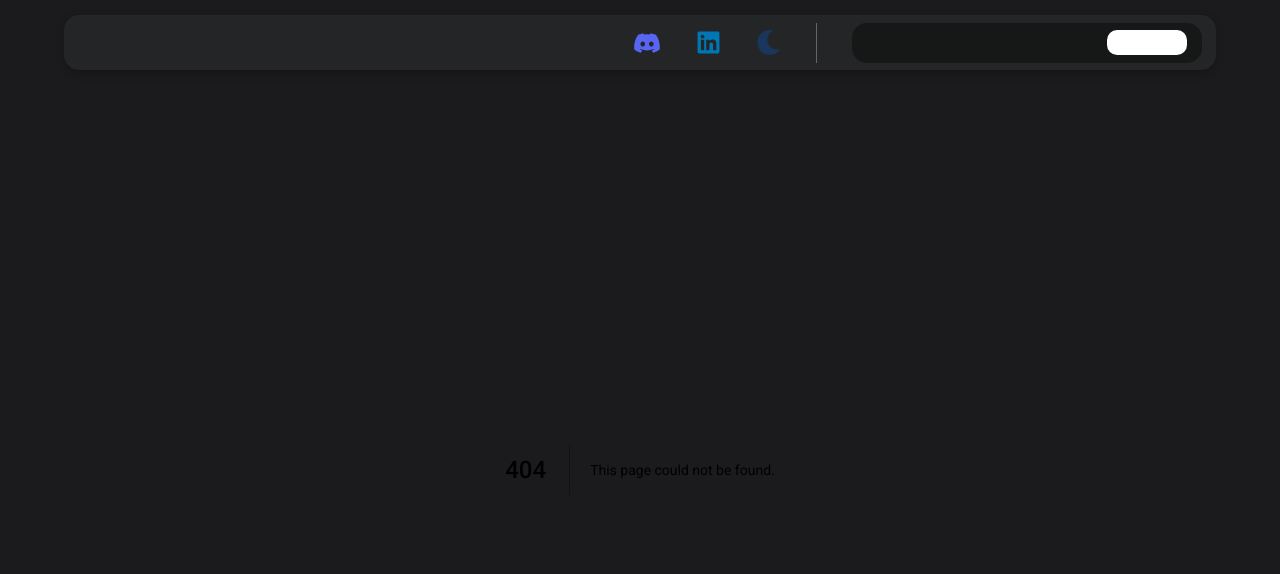
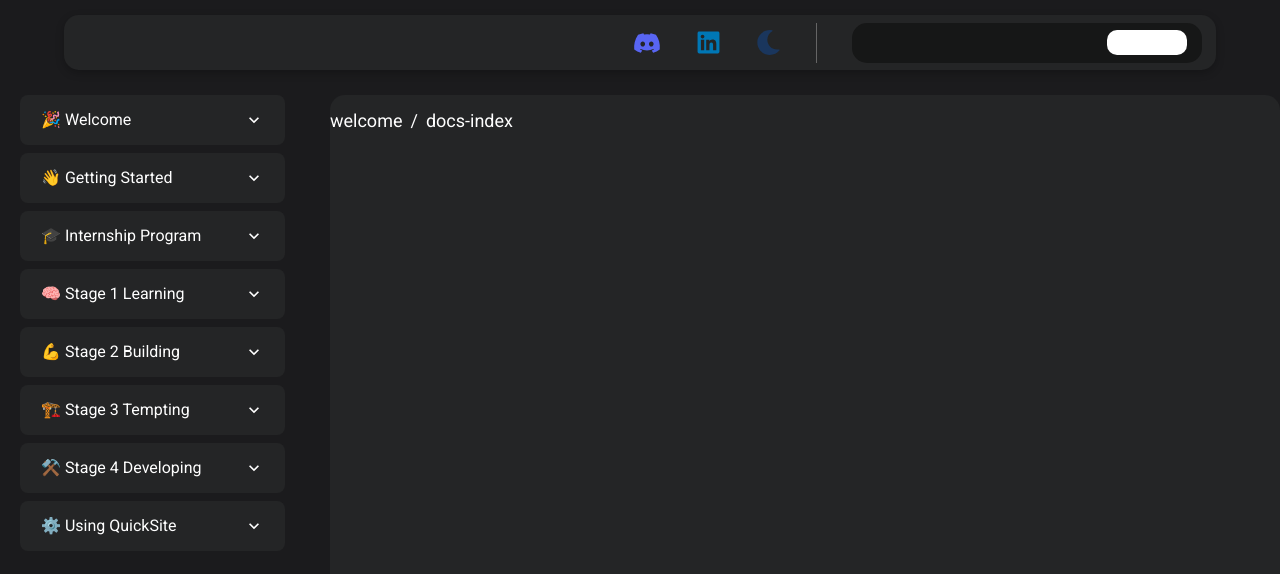
Before and after one commit to AdminForIinRange/quick-site-guru-docs, a Next.js app: page /welcome/docs-index in a window 1280 px wide. Before the commit this address had no page. Shown: the top 574 px of the page. Built offline with nearby package versions, Linux system fonts and the light colour scheme.

Commit message:
big chnages

```diff
--- /dev/null
+++ b/src/app/[titlepath]/[subpath]/page.jsx
@@ -0,0 +1,27 @@
+"use client";
+import Main from "@/components/main/main";
+import Sidebar from "@/components/sidebar/sidebar";
+import { HStack, Box, useMediaQuery } from "@chakra-ui/react";
+import { useState } from "react";
+
+const Home = ( {params} ) => {
+    console.log(params)
+  const [isTablet] = useMediaQuery("(max-width: 768px)");
+  return (
+    <Box mt={"25px"} h={"1200px"}>
+    <HStack
+      align={"start"}
+      gap={["15px", "15px", "25px", "25px", "25px"]}
+      mt={"15px"}
+    >
+      {!isTablet ? <Sidebar /> : null}
+
+ <Main titlepath={params.titlepath} subpath={params.subpath} />
+
+ {/* you can only get prams if you asking from the page.jsx  */}
+    </HStack>
+  </Box>
+  );
+};
+
+export default Home;
--- /dev/null
+++ b/src/components/breadCrumbs/breadCrumbs.jsx
@@ -0,0 +1,27 @@
+import { Box, HStack, Text } from "@chakra-ui/react";
+import React from "react";
+
+const BreadCrumbs = ({ titlePath, subPath }) => {
+
+
+  return (
+
+    <>
+      <Box>
+        <HStack justify={"start"} align={"center"} w={"100%"} h={"50px"}>
+          <Text color={"white"} fontSize={"18px"} textAlign={"center"}>
+            {titlePath}
+          </Text>
+          <Text color={"white"} fontSize={"18px"} textAlign={"center"}>
+/
+          </Text>
+          <Text color={"white"} fontSize={"18px"} textAlign={"center"}>
+            {subPath}
+          </Text>
+        </HStack>
+      </Box>
+    </>
+  );
+};
+
+export default BreadCrumbs;
--- a/src/components/main/main.jsx
+++ b/src/components/main/main.jsx
@@ -1,11 +1,15 @@
 import { Box } from '@chakra-ui/react'
 import React from 'react'
+import BreadCrumbs from '../breadCrumbs/breadCrumbs'
 
-const Main = () => {
+const Main = ({titlepath, subpath}) => {
+
   return (
     <>
 
     <Box w={"1200px"} h={"700px"}  bg={"#242526"} rounded={"15px"} >
+  <BreadCrumbs titlePath={titlepath} subPath={subpath} />
+
 
 </Box></>
   )
--- a/src/components/sidebar/sidebar.jsx
+++ b/src/components/sidebar/sidebar.jsx
@@ -12,8 +12,11 @@ import {
 } from "@chakra-ui/react";
 
 import Link from "next/link";
+import { useRouter } from "next/navigation";
 
 const Sidebar = () => {
+
+    const router = useRouter();
   const SideLink = [
     {
       Welcome: [
@@ -123,7 +126,7 @@ const Sidebar = () => {
               path: "stage-2/welcome-stage-2",
             },
             {
-              sublink: "🎨 Propose a design (Figma)",
+              sublink: "🎨 Propose a design",
               prams: "propose-design",
               path: "stage-2/propose-design",
             },
@@ -152,12 +155,12 @@ const Sidebar = () => {
               path: "stage-3/welcome-stage-3",
             },
             {
-              sublink: "📊 Business-driven Templates",
+              sublink: "📊 Business Templates",
               prams: "business-templates",
               path: "stage-3/business-templates",
             },
             {
-              sublink: "🎨 Propose a template (Figma)",
+              sublink: "🎨 Propose a template",
               prams: "propose-template",
               path: "stage-3/propose-template",
             },
@@ -181,12 +184,12 @@ const Sidebar = () => {
               path: "stage-4/welcome-stage-4",
             },
             {
-              sublink: "📊 Business-driven Templates",
+              sublink: "📊 Business Templates",
               prams: "business-templates",
               path: "stage-4/business-templates",
             },
             {
-              sublink: "🎨 Propose a template (Figma)",
+              sublink: "🎨 Propose a template ",
               prams: "propose-template",
               path: "stage-4/propose-template",
             },
@@ -276,11 +279,16 @@ const Sidebar = () => {
   ];
 
   return (
-    <VStack px={"20px"}>
+
+
+
+
+    <VStack px={"20px"} >
       {SideLink.map((item, index) =>
         Object.keys(item).map((key) =>
           item[key].map((section, sectionIndex) => (
             <Box
+
               key={`${index}-${sectionIndex}`}
               bg={"#242526"}
               w={"265px"}
@@ -342,6 +350,7 @@ const Sidebar = () => {
 
                           >
                             <Box
+                            onClick={() => router.push(sublink.path)}
                               cursor={"pointer"}
                               fontWeight={"400"}
                               w={"100%"}
@@ -366,6 +375,7 @@ const Sidebar = () => {
         )
       )}
     </VStack>
+
   );
 };
 
```
Also changed, not shown: src/app/loading.jsx (added, +26 -0 lines), src/app/not-found.jsx (added, +13 -0 lines), src/app/page.jsx (+3 -14 lines).
